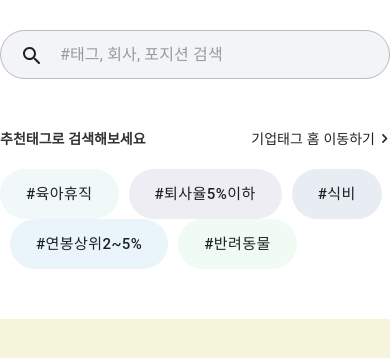
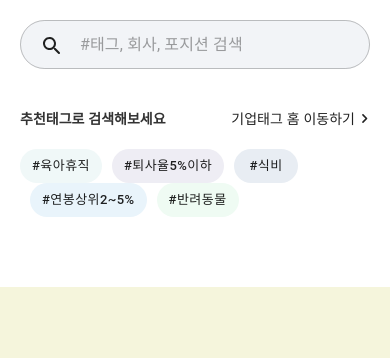
Before and after one commit to salybu/2021_wanted_clone, a React (Create React App) app: page / in a window 390 px wide. Both pictures are taken after a click on the button 289 px from the left and 24 px from the top of the page. Shown: the top 358 px of the page. Built offline with nearby package versions, Linux system fonts and the light colour scheme; a web font is replaced by a local one.

Commit message:
Search 컴포넌트 - 반응형 구현, 이벤트 버블링 해제, 변수명 정리 등

```diff
--- a/src/Headers/Search.jsx
+++ b/src/Headers/Search.jsx
@@ -1,12 +1,15 @@
 import React from "react";
+
+import Container from "@material-ui/core/Container";
+import Button from "@material-ui/core/Button";
+import Link from "@material-ui/core/Link";
+
 import { makeStyles, TextField, withStyles } from "@material-ui/core";
-import Container from "@material-ui/core/Container";
+
+import NavigateNextRoundedIcon from "@material-ui/icons/NavigateNextRounded";
 import SearchRoundedIcon from "@material-ui/icons/SearchRounded";
-import Link from "@material-ui/core/Link";
-import Button from "@material-ui/core/Button";
-import NavigateNextRoundedIcon from "@material-ui/icons/NavigateNextRounded";
-import { PinDropSharp } from "@material-ui/icons";
 
+// 추천태그
 const tagRecommend = [
   { tag: "#육아휴직", link: "#button1", color: "#f0f8f8" },
   { tag: "#퇴사율5%이하", link: "#button2", color: "#eeedf4" },
@@ -15,7 +18,36 @@ const tagRecommend = [
   { tag: "#반려동물", link: "#button5", color: "#effbf3" },
 ];
 
+// 검색창
+const SearchTextField = withStyles({
+  root: {
+    "& .MuiOutlinedInput-root": {
+      "&": {
+        borderRadius: 30,
+        backgroundColor: "#f2f4f7",
+      },
+      "& :focus": {
+        backgroundColor: "#fff",
+      },
+      "& input": {
+        padding: "15px 36px 15px 60px",
+      },
+    },
+  },
+})(TextField);
+
+// 각각의 추천태그 (버튼으로 구현)
+const TagButton = withStyles({
+  root: {
+    height: 50,
+    fontSize: 15,
+    borderRadius: 25,
+    padding: "0 26px",
+  },
+})(Button);
+
 const useStyles = makeStyles((theme) => ({
+  // 전체 감싸는 div
   wrap: {
     position: "absolute",
     width: "100%",
@@ -24,20 +56,24 @@ const useStyles = makeStyles((theme) => ({
     backgroundColor: "#fff",
     zIndex: 101,
   },
-  search: {
-    // flexGrow: 1,
+  // 검색 부분
+  searchContainer: {
     maxWidth: 1060,
     padding: "30px 0 100px",
     margin: "0 auto",
-  },
-  noBorder: {
-    border: "none",
+    [theme.breakpoints.between("sm", "md")]: {
+      width: "90%",
+    },
+    [theme.breakpoints.down("sm")]: {
+      padding: 20,
+    },
   },
   iconSearch: {
     position: "absolute",
     top: 14,
     left: 20,
   },
+  // 추천태그 부분
   tagWrap: {
     position: "fixed",
     left: 0,
@@ -53,18 +89,24 @@ const useStyles = makeStyles((theme) => ({
       color: "#333333",
       display: "inline-block",
     },
+    [theme.breakpoints.between("sm", "md")]: {
+      width: "90%",
+    },
+    [theme.breakpoints.down("sm")]: {
+      padding: "40px 20px 20px",
+    },
   },
-  moveTagHome: {
+  moveCorpTagHome: {
     float: "right",
     position: "relative",
     right: 15,
   },
-  moveIcon: {
+  moveCorpTagIcon: {
     width: 19,
     height: 19,
     position: "absolute",
   },
-  tagRecommend: {
+  tagRecommendWrap: {
     listStyle: "none",
     margin: 0,
     padding: "20px 0 50px",
@@ -72,97 +114,46 @@ const useStyles = makeStyles((theme) => ({
     "& li": {
       float: "left",
       marginLeft: 10,
+      "&:first-child": {
+        margin: 0,
+      },
     },
-    "& li:first-child": {
-      margin: 0,
+    // 반응형 구현, theme. 를 사용하기 위해 const TagButton 대신 useStyles 이용
+    [theme.breakpoints.down("sm")]: {
+      "& a": {
+        // TagButton
+        height: 34,
+        padding: 12,
+      },
+      "& .MuiButton-label": {
+        // TagButton 제목
+        fontSize: 13,
+      },
     },
-    // "&::after": {
-    //   content: " ",
-    //   display: "block",
-    //   clear: "both",
-    // },
   },
 }));
 
-const TagButton = withStyles({
-  root: {
-    height: 50,
-    // lineHeight: 50,
-    fontSize: 15,
-    borderRadius: 25,
-    padding: "0 26px",
-  },
-})(Button);
-
-const SearchTextField = withStyles({
-  root: {
-    "& .MuiOutlinedInput-root": {
-      "&": {
-        borderRadius: 30,
-        // borderColor: "#fff",
-        backgroundColor: "#f2f4f7",
-      },
-      "&:focus": {
-        backgroundColor: "#fff",
-      },
-      "& input": {
-        padding: "15px 36px 15px 60px",
-      },
-      "&:focus fieldset": {
-        backgroundColor: "#fff",
-        borderColor: "blue",
-      },
-      //   "& fieldset": {
-      //     borderColor: "#f2f4f7",
-      //     backgroundColor: "#f2f4f7",
-      //     // borderRadius: 30,
-      //     height: 50,
-      //   },
-    },
-    "& .MuiFilledInput-root": {
-      "& input": {
-        padding: "15px 36px 15px 60px",
-      },
-      "&:focus fieldset": {
-        borderColor: "blue",
-      },
-    },
-  },
-})(TextField);
-
 export default function Search(props) {
   const classes = useStyles();
+  const stopHideSearch = (e) => {
+    e.stopPropagation();
+  };
 
   return (
     <div className={classes.wrap} onClick={props.hideSearch}>
-      <Container maxwidth={false} className={classes.search}>
-        <form
-          style={{ position: "relative" }}
-          // className={classes.searchForm}
-        >
-          {/* <TextField
-            placeholder="#태그, 회사, 포지션 검색"
-            className={classes.searchInput}
-          /> */}
+      <Container maxwidth={false} className={classes.searchContainer}>
+        <form style={{ position: "relative" }}>
           <SearchTextField
             fullWidth
             placeholder="#태그, 회사, 포지션 검색"
             variant="outlined"
             id="search-input"
-            inputProps={{
-              //   classes: { notchedOutline: classes.noBorder },
-              disableOutline: true,
-            }}
+            onClick={stopHideSearch}
           />
-          {/* <TextField
-            id="filled-full-width"
-            style={{ margin: 8 }}
-            placeholder="Placeholder"
-            fullWidth
-            margin="normal"
-            variant="filled"
-          /> */}
-          <SearchRoundedIcon className={classes.iconSearch} />
+          <SearchRoundedIcon
+            className={classes.iconSearch}
+            onClick={stopHideSearch}
+          />
         </form>
         <div className={classes.tagWrap}>
           <Container maxwidth={false} className={classes.tagContainer}>
@@ -171,19 +162,20 @@ export default function Search(props) {
               href="#"
               underline="none"
               color="inherit"
-              className={classes.moveTagHome}
+              className={classes.moveCorpTagHome}
             >
               기업태그 홈 이동하기
               <NavigateNextRoundedIcon
-                className={classes.moveIcon}
+                className={classes.moveCorpTagIcon}
               ></NavigateNextRoundedIcon>
             </Link>
-            <ul className={classes.tagRecommend}>
+            <ul className={classes.tagRecommendWrap}>
               {tagRecommend.map((item) => (
                 <li>
                   <TagButton
                     href={item.link}
                     style={{ backgroundColor: item.color }}
+                    onClick={stopHideSearch}
                   >
                     {item.tag}
                   </TagButton>
```
